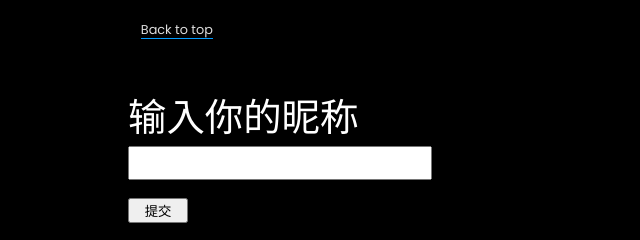
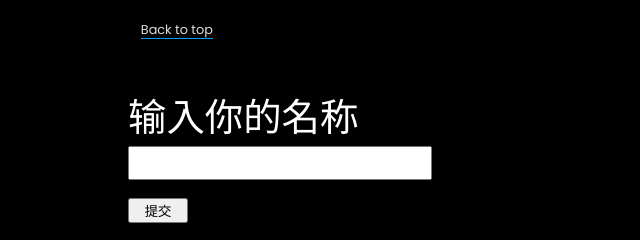
Before and after one commit to S990926/szq.github.io, a plain HTML site: page index.html in a window 1280 px wide. Shown: the top 240 px of the page, 0-640 px from the left. Drawn offline with Linux system fonts and the light colour scheme.

Commit message:
Update index.html

```diff
--- a/index.html
+++ b/index.html
@@ -261,7 +261,7 @@ body .container .main section .title-bar .title {
                 </ul>
             </ul>
             <div class="shop" id="talk">
-                <h1 style="color:white;">输入你的昵称</h1>
+                <h1 style="color:white;">输入你的名称</h1>
                 <input type="text" style="width: 300px;height:30px;" id="a-name"><br>
                 <button style="width: 60px;height:25px;" onclick="get()">提交</button>
             </div>
```
